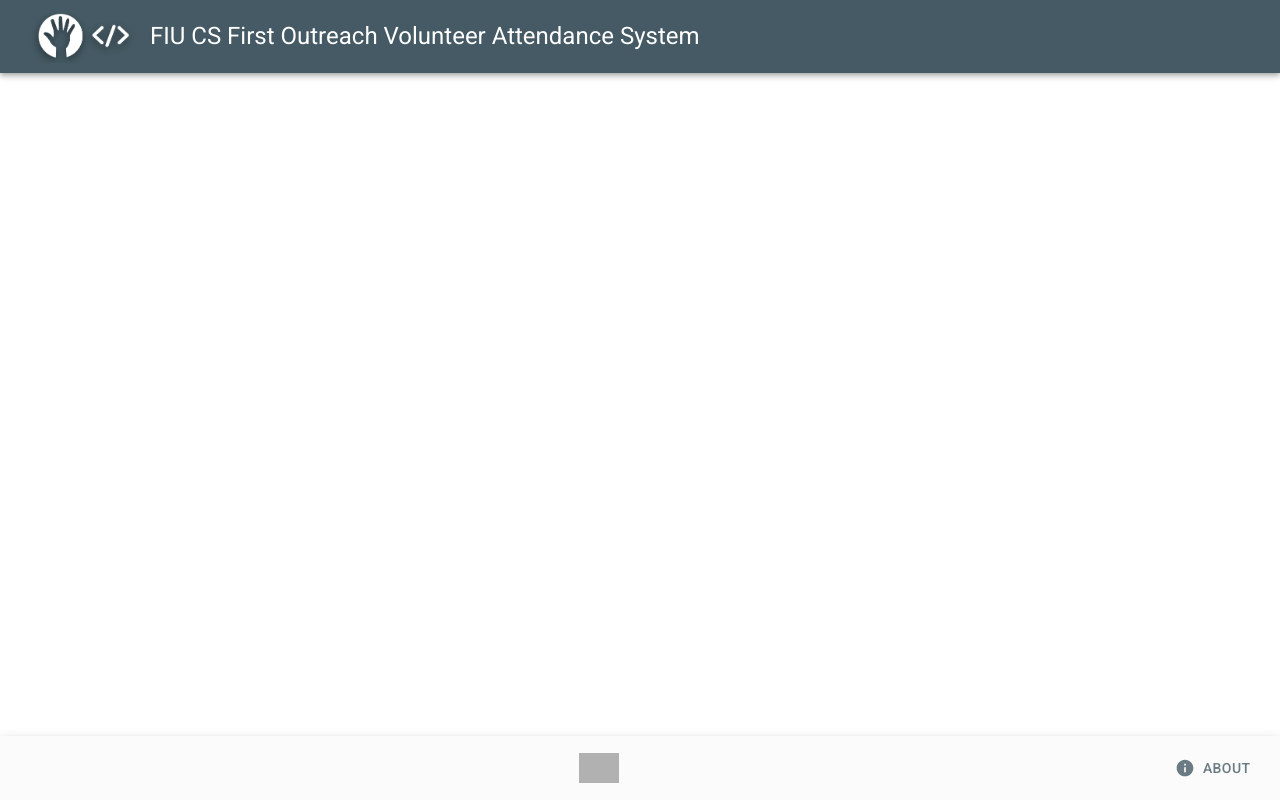
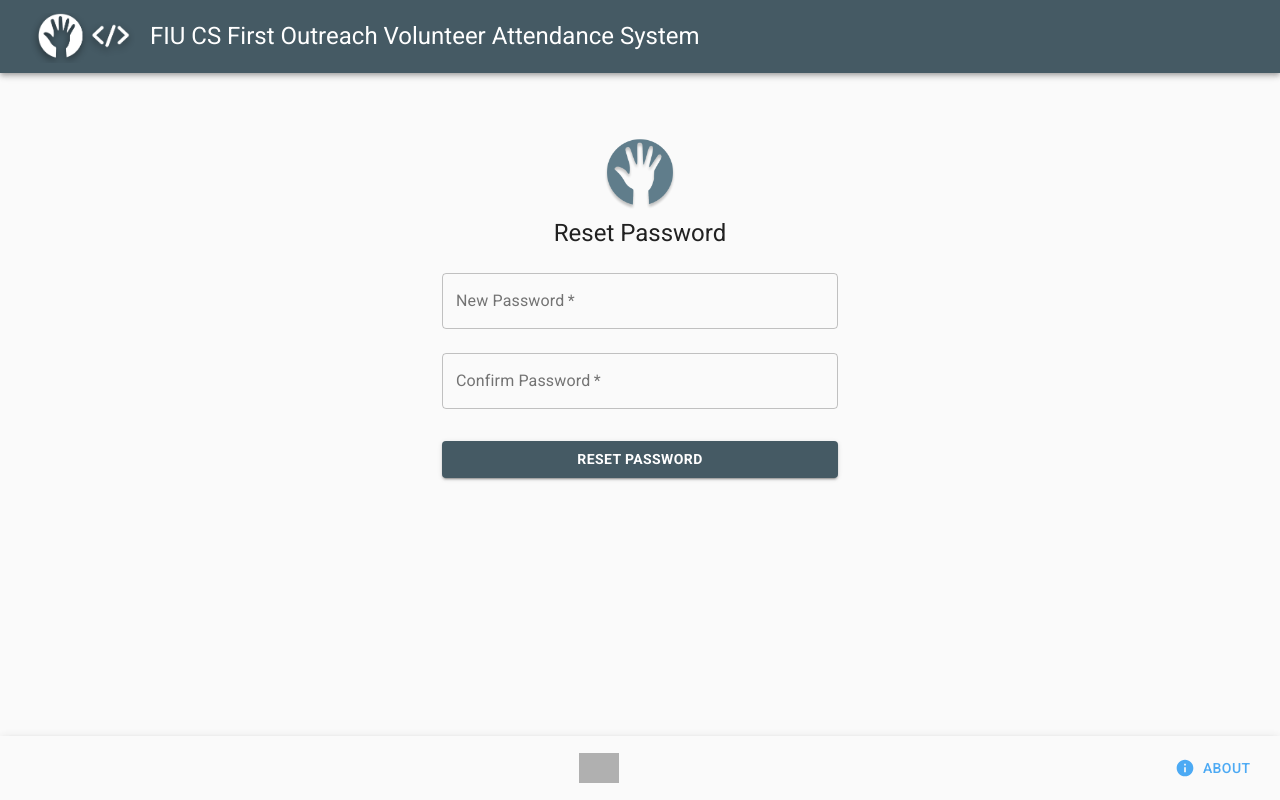
Before and after one commit to FIU-VAS/VAS, a React (Create React App) app in the folder client/: page /reset-password in a window 1280 px wide. Built offline with nearby package versions, Linux system fonts and the light colour scheme; grey boxes are pictures that could not be loaded.

Commit message:
Implemented password reset forms; need to redirect user to login page upon successful reset.

```diff
--- a/client/src/App.js
+++ b/client/src/App.js
@@ -19,6 +19,7 @@ import AdminRoute from './components/Routes/AdminRoute'
 import SchoolPersonnelManagement from './pages/SchoolPersonnelManagement';
 import TeamManagement from './pages/TeamManagement';
 import AdminManagement from './pages/AdminManagement';
+import ResetPassword from './pages/ResetPassword';
 import About from './pages/About'
 import config from "./config";
 
@@ -76,6 +77,7 @@ class App extends Component {
                 <Route exact path='/' component={Login}/>
                 <Route path='/login' component={Login}/>
                 <Route path='/about' component={About}/>
+                <Route path="/reset-password" component={ResetPassword}/>
                 <PrivateRoute path="/dashboard" component={Dashboard}/>
                 <AdminRoute path="/volunteer-management" component={VolunteerManagement}/>
                 <AdminRoute path="/school-personnel-management" component={SchoolPersonnelManagement}/>
--- a/client/src/actions/adminActions.js
+++ b/client/src/actions/adminActions.js
@@ -45,7 +45,6 @@ export const editAdmin = (id, form) => dispatch => {
 
     axios.put(endpoint, form)
     .then((res) => {
-        console.log(res);
         dispatch(getAdmins());
         dispatch({
             type: GET_SUCCESS,
--- a/client/src/actions/authActions.js
+++ b/client/src/actions/authActions.js
@@ -134,3 +134,20 @@ export const requestPasswordReset = form => dispatch => {
         payload: err
     }));
 };
+
+// Reset password
+export const resetPassword = form => dispatch => {
+    const endpoint = `${serverConf.uri}${serverConf.endpoints.account.resetPassword}`;
+
+    axios.post(endpoint, form)
+    .then(res => {
+        dispatch({
+            type: GET_SUCCESS,
+            payload: res.data.message
+        })
+    })
+    .catch(err => dispatch({
+        type: GET_ERRORS,
+        payload: err
+    }));
+};
--- a/client/src/components/Login/ForgotPasswordDialog.js
+++ b/client/src/components/Login/ForgotPasswordDialog.js
@@ -1,6 +1,9 @@
 import React, { Component } from 'react';
 import isEmpty from 'is-empty';
 import Button from '@material-ui/core/Button';
+import Box from '@material-ui/core/Box'
+import IconButton from '@material-ui/core/IconButton';
+import CloseIcon from '@material-ui/icons/Close';
 import TextField from '@material-ui/core/TextField';
 import { createMuiTheme } from '@material-ui/core/styles';
 import { blueGrey, blue } from '@material-ui/core/colors';
@@ -75,6 +78,9 @@ class ForgotPasswordDialog extends Component {
         if (!isEmpty(this.props.success.message)) {
             return <Alert severity="success">{this.props.success.message}</Alert>
         }
+        else if (!isEmpty(this.props.errors.message)) {
+            return <Alert severity="error">{this.props.errors.message}</Alert>
+        }
     }
 
     render() {
@@ -87,7 +93,14 @@ class ForgotPasswordDialog extends Component {
             open={open}
             >
                 <DialogTitle>
-                    <Typography align="center">Reset Password</Typography>
+                  <Box display="flex" alignItems="center">
+                    <Box flexGrow={1} >Reset Password</Box>
+                    <Box>
+                      <IconButton onClick={this.exitDialog}>
+                          <CloseIcon />
+                      </IconButton>
+                  </Box>
+                </Box>
                 </DialogTitle>
                 { this.successMessage() }
                 <DialogContent>
--- /dev/null
+++ b/client/src/components/ResetPassword/ResetPasswordForm.js
@@ -0,0 +1,216 @@
+import React, { Component } from 'react';
+import Button from '@material-ui/core/Button';
+import CssBaseline from '@material-ui/core/CssBaseline';
+import TextField from '@material-ui/core/TextField';
+import Typography from '@material-ui/core/Typography';
+import Container from '@material-ui/core/Container';
+import { blueGrey, blue } from '@material-ui/core/colors';
+import { createMuiTheme } from '@material-ui/core/styles';
+import { ThemeProvider } from '@material-ui/core/styles';
+import { withStyles } from '@material-ui/core/styles';
+import PropTypes from 'prop-types';
+import { withRouter } from 'react-router-dom';
+import { connect } from "react-redux";
+import { resetPassword } from "../../actions/authActions";
+import Alert from '@material-ui/lab/Alert';
+
+const theme = createMuiTheme({
+    palette: {
+      primary: blue,
+    }
+  });
+
+const useStyles = {
+  paper: {
+    marginTop: theme.spacing(8),
+    display: 'flex',
+    flexDirection: 'column',
+    alignItems: 'center',
+  },
+  avatar: {
+    margin: theme.spacing(1),
+    backgroundColor: blueGrey[500],
+    '&:hover': {
+        backgroundColor: blue[500],
+    }
+  },
+  form: {
+    width: '100%',
+    marginTop: theme.spacing(1),
+  },
+  submit: {
+    margin: theme.spacing(3, 0, 2),
+    backgroundColor: blueGrey[700],
+    color: "white",
+    fontWeight: "bold",
+    '&:hover': {
+        backgroundColor: blue[500],
+    }
+  },
+  logo: {
+    height: '80px',
+    marginBottom: '0px'
+  },
+};
+
+class ResetPasswordForm extends Component {
+
+    constructor(props) {
+        super(props);
+        this.state = {
+        password: '',
+        confirmPwd: '',
+        token: '',
+        userId: '',
+        errors: {}
+        };
+    }
+
+    componentDidMount() {
+        // GET query parameters
+        var params = new URLSearchParams(window.location.search);
+
+        this.setState({
+            token: params.get("resetToken"),
+            userId: params.get("userId")
+        });
+    }
+
+    handleInput = (e) =>{
+        const value = e.target.value
+        const name = e.target.name
+
+        this.setState({
+        [name]: value
+        })
+    }
+
+    submitResetPassword = async (e) => {
+        e.preventDefault();
+
+        if(this.validate()) {
+            const resetData = {
+                token: this.state.token,
+                userId: this.state.userId,
+                password: this.state.password
+            };
+
+            this.props.resetPassword(resetData);
+        }
+    }
+
+    inputError = (error) => {
+        return (
+            <Alert severity="error">{error}</Alert>
+        )
+    };
+
+    validate = async (e) => {
+        let password = this.state.password;
+        let confirm = this.state.confirmPwd;
+        let errors = {};
+        let isValid = true;
+
+        if (!password) {
+            isValid = false;
+            errors["password"] = "Please enter password.";
+        }
+
+        if (!confirm) {
+            isValid = false;
+            errors["confirmPwd"] = "Please enter password.";
+        }
+
+        if (password !== confirm) {
+            isValid = false;
+            errors["confirmPwd"] = "Passwords do not match.";
+        }
+
+        this.setState({
+            errors: errors
+        });
+
+        return isValid;
+   };
+
+
+
+  render(){
+    return (
+      <ThemeProvider theme={theme}>
+      <Container component="main" maxWidth="xs">
+        <CssBaseline />
+        <div className={this.props.classes.paper}>
+
+            <img
+            className={this.props.classes.logo}
+            src ={require("../../images/VAS_shadow.png").default}
+            alt = "logo"
+            />
+
+          <Typography component="h1" variant="h5">
+            Reset Password
+          </Typography>
+          <form className={this.props.classes.form} onSubmit={this.submitResetPassword.bind(this)} noValidate>
+            <div>
+            <TextField
+              variant="outlined"
+              margin="normal"
+              required
+              fullWidth
+              name="password"
+              label="New Password"
+              type="password"
+              id="password"
+              autoComplete="new-password"
+              onChange={this.handleInput}
+              value={this.state.password}
+            />
+            {this.state.errors.hasOwnProperty("password") && this.inputError(this.state.errors.password)}
+            <TextField
+              variant="outlined"
+              margin="normal"
+              required
+              fullWidth
+              name="confirmPwd"
+              label="Confirm Password"
+              type="password"
+              id="confirmPwd"
+              autoComplete="new-password"
+              onChange={this.handleInput}
+              value={this.state.confirmPwd}
+            />
+            {this.state.errors.hasOwnProperty("confirmPwd") && this.inputError(this.state.errors.confirmPwd)}
+            </div>
+            <Button
+              type="submit"
+              fullWidth
+              variant="contained"
+              className={this.props.classes.submit}
+            >
+                Reset Password
+            </Button>
+          </form>
+        </div>
+      </Container>
+      </ThemeProvider>
+    );
+  }
+}
+
+// define types
+ResetPasswordForm.propTypes = {
+  classes: PropTypes.object.isRequired,
+  resetPassword: PropTypes.func.isRequired,
+  errors: PropTypes.object.isRequired
+};
+
+// allows us to get our state from Redux and map it to props
+const mapStateToProps = state => ({
+  errors: state.errors
+});
+
+export default connect (
+  mapStateToProps,
+  { resetPassword }
+)(withRouter(withStyles(useStyles)(ResetPasswordForm)));
--- /dev/null
+++ b/client/src/pages/ResetPassword.js
@@ -0,0 +1,14 @@
+import React, { Component } from 'react';
+import ResetPasswordForm from '../components/ResetPassword/ResetPasswordForm';
+
+class ResetPassword extends Component{
+    render(){
+        return (
+            <div>
+                <ResetPasswordForm/>
+            </div>
+        )
+    }
+}
+
+export default ResetPassword;
```
Also changed, not shown: 1 other file (tests, documents, lock files or other folders).
